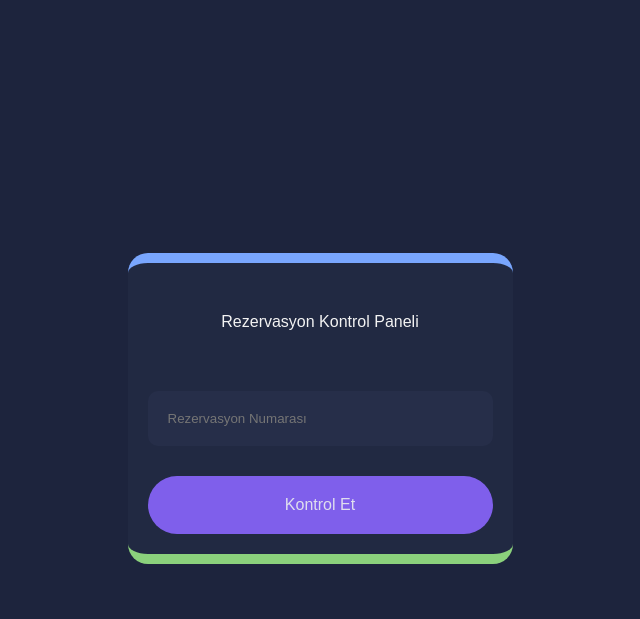
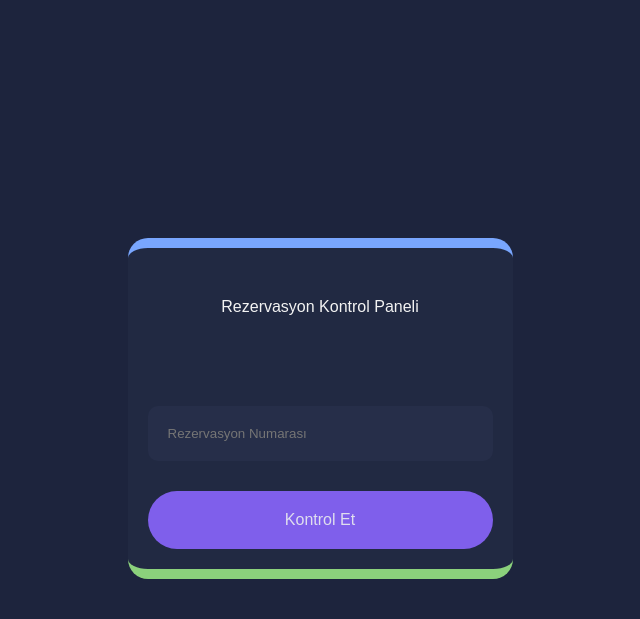
Before and after one commit to yemliha81/rezervasyon, a CodeIgniter app: the page made by application/views/reservation/reservation_check_view.php in a window 1280 px wide. Shown: the top 619 px of the page, without its empty margins (320-960 px from the left). Run offline with CodeIgniter, Linux system fonts and the light colour scheme; data that the repository does not hold is empty; some libraries are stand-ins or nearby versions.

Commit message:
Reservation updates 7

```diff
--- a/application/controllers/Reservation.php
+++ b/application/controllers/Reservation.php
@@ -133,7 +133,7 @@ class Reservation extends CI_Controller {
 
                 $to = $customer['gsm'];
                 //debug($to);
-                $sms_text = "Sayın ".$customer['full_name'].", ".$this->date_format($post['start'])." tarihli rezervasyonunuz iptal edilmiştir. Tekrar görüşmek dileğiyle.";
+                $sms_text = "Sayın ".$customer['full_name'].", ".$this->date_format($reservation['start'])." tarihli rezervasyonunuz iptal edilmiştir. Tekrar görüşmek dileğiyle.";
 
                 $sms = new Sms($to, $sms_text);
                 $sms->send_sms();
--- a/application/views/includes/header1.php
+++ b/application/views/includes/header1.php
@@ -7,7 +7,7 @@
     <meta name="description" content="">
     <meta name="author" content="">
 
-    <title>Yönetici Paneli</title>
+    <title><?php echo $_ENV['PROJECT_NAME'];?> Yönetici Paneli</title>
 
     <!-- Bootstrap Core CSS -->
     <link href="<?php echo FATHER_BASE;?>template/css/bootstrap.min.css" rel="stylesheet">
--- a/application/views/reservation/reservation_check_view.php
+++ b/application/views/reservation/reservation_check_view.php
@@ -31,6 +31,9 @@
             padding:30px;
             box-sizing:border-box;
             text-align:center;
+            display:flex;
+            flex-direction:column;
+            gap:30px;
         }
         .res_input{
             width: 100%;
@@ -77,12 +80,16 @@
             margin-bottom: 10px;
             border-radius: 10px;
         }
+        .project_name{
+            color: #666666
+        }
     </style>
 </head>
 <body>
     <div class="check_div">
         <div class="some_text">
-            Rezervasyon Kontrol Paneli
+            <div>Rezervasyon Kontrol Paneli</div>
+            <div class="project_name"><?php echo $_ENV['PROJECT_NAME'];?></div>
         </div>
         <div>
             <input type="text" name="" class="res_input" placeholder="Rezervasyon Numarası"/>
```
Also changed, not shown: application/views/reservation/reservation_customer_check_view.php (+7 -0 lines).
